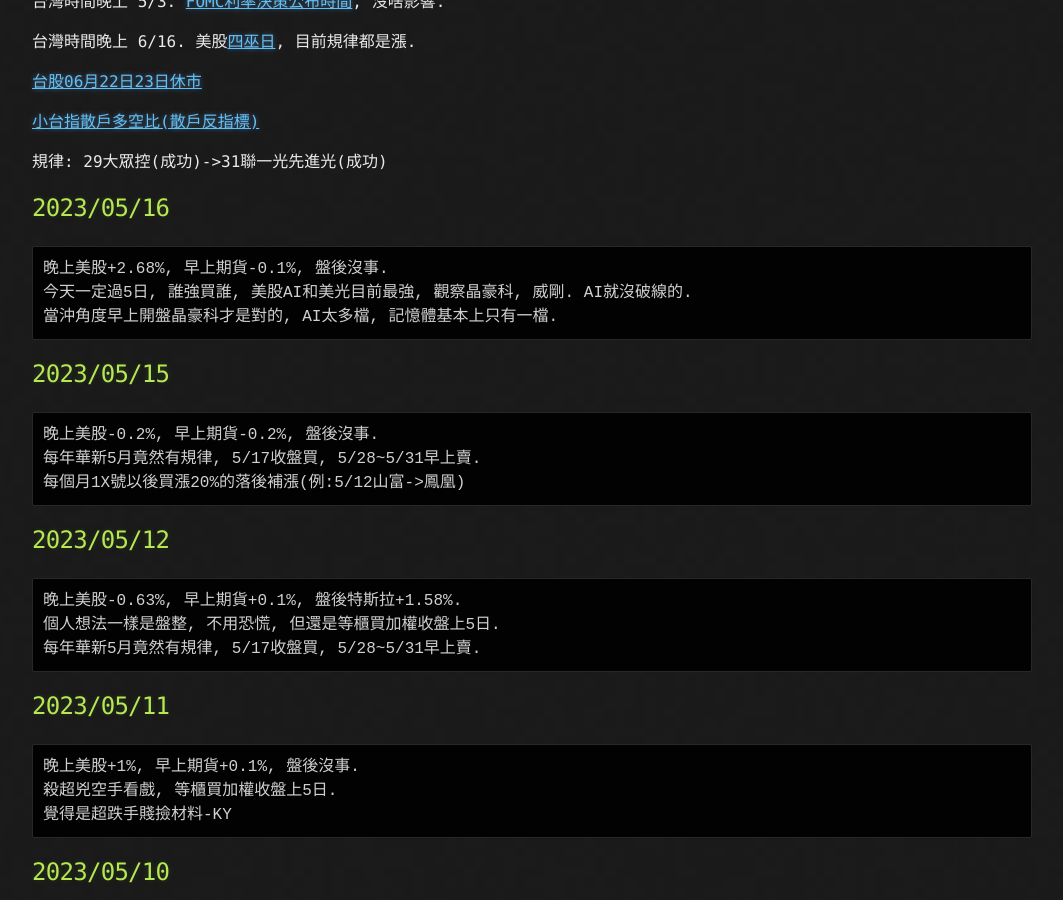
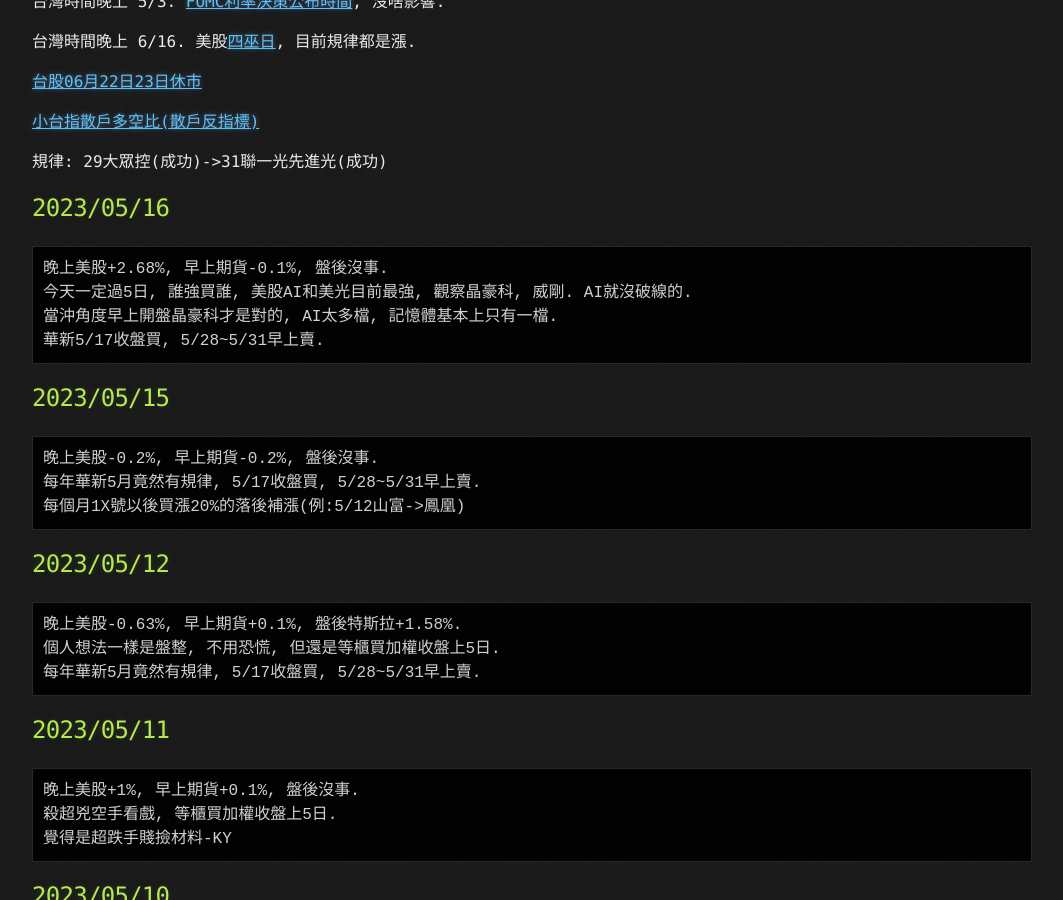
Before and after one commit to lepg5487/Stock_God, a Jekyll site: the page built from index.md, in a window 1280 px wide and 900 px high, scrolled down 388 px. Shown: the whole window, without its empty margins (108-1171 px from the left). Built offline with Jekyll 4.4.1, drawn with Linux system fonts in a browser that asks for light colours; our own code applies the rules of GitHub Pages for plain Markdown files.

Commit message:
Update index.md

````diff
--- a/index.md
+++ b/index.md
@@ -23,6 +23,7 @@ layout: testlayouts
 晚上美股+2.68%, 早上期貨-0.1%, 盤後沒事.
 今天一定過5日, 誰強買誰, 美股AI和美光目前最強, 觀察晶豪科, 威剛. AI就沒破線的.
 當沖角度早上開盤晶豪科才是對的, AI太多檔, 記憶體基本上只有一檔.
+華新5/17收盤買, 5/28~5/31早上賣.
 ```
 
 ## 2023/05/15
````
